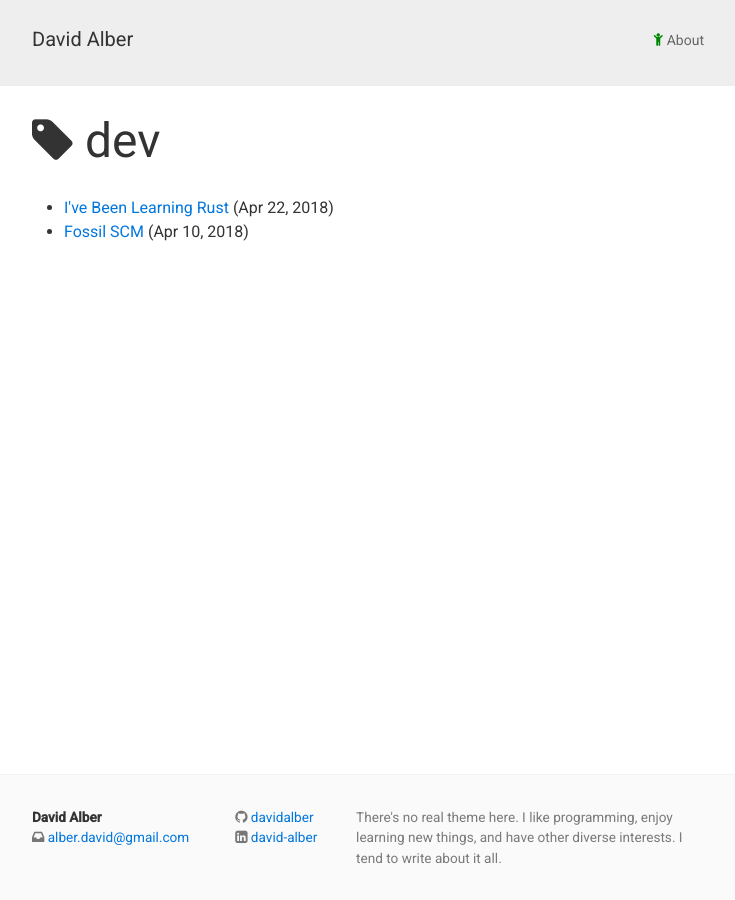
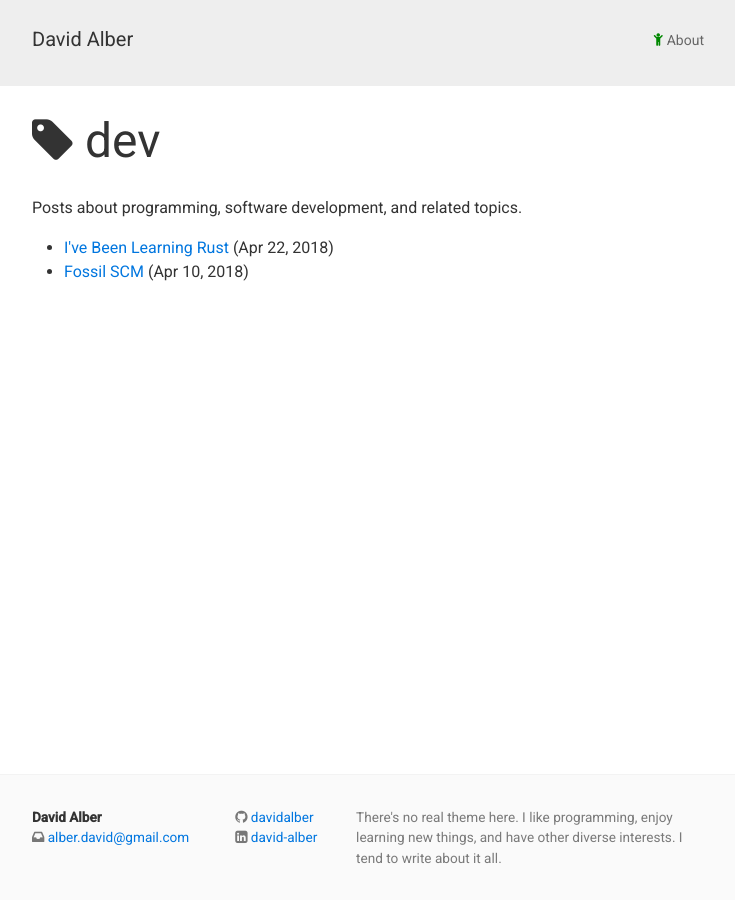
Before and after one commit to davidalber/davidalber.github.io, a Jekyll site: the page built from tag/dev.md, in a window 1280 px wide. Shown: the whole page, without its empty margins (272-1007 px from the left). Built offline with Jekyll 4.4.1, drawn with Linux system fonts in a browser that asks for light colours.

Commit message:
Adding tag description

```diff
--- a/tag/dev.md
+++ b/tag/dev.md
@@ -2,4 +2,5 @@
 layout: tagpage
 title: "Tag: dev"
 tag: dev
+description: "Posts about programming, software development, and related topics."
 ---
```
Also changed, not shown: 1 other file.
